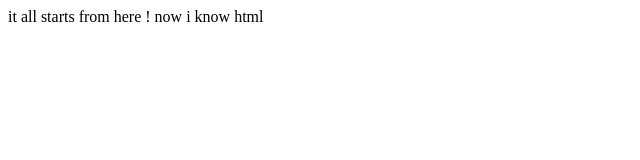
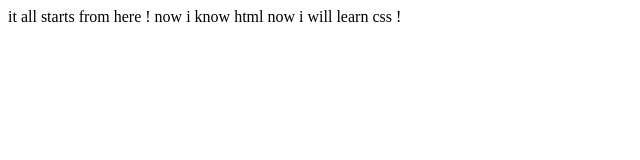
Before and after one commit to saransh786/udemy-course, a plain HTML site: page index.html in a window 1280 px wide. Shown: the whole page, without its empty margins (0-640 px from the left). Drawn offline with Linux system fonts and the light colour scheme.

Commit message:
added some text

```diff
--- a/index.html
+++ b/index.html
@@ -9,5 +9,6 @@
 <body>
     it all starts from here !
     now i know html
+    now i will learn css !
 </body>
 </html>
```
